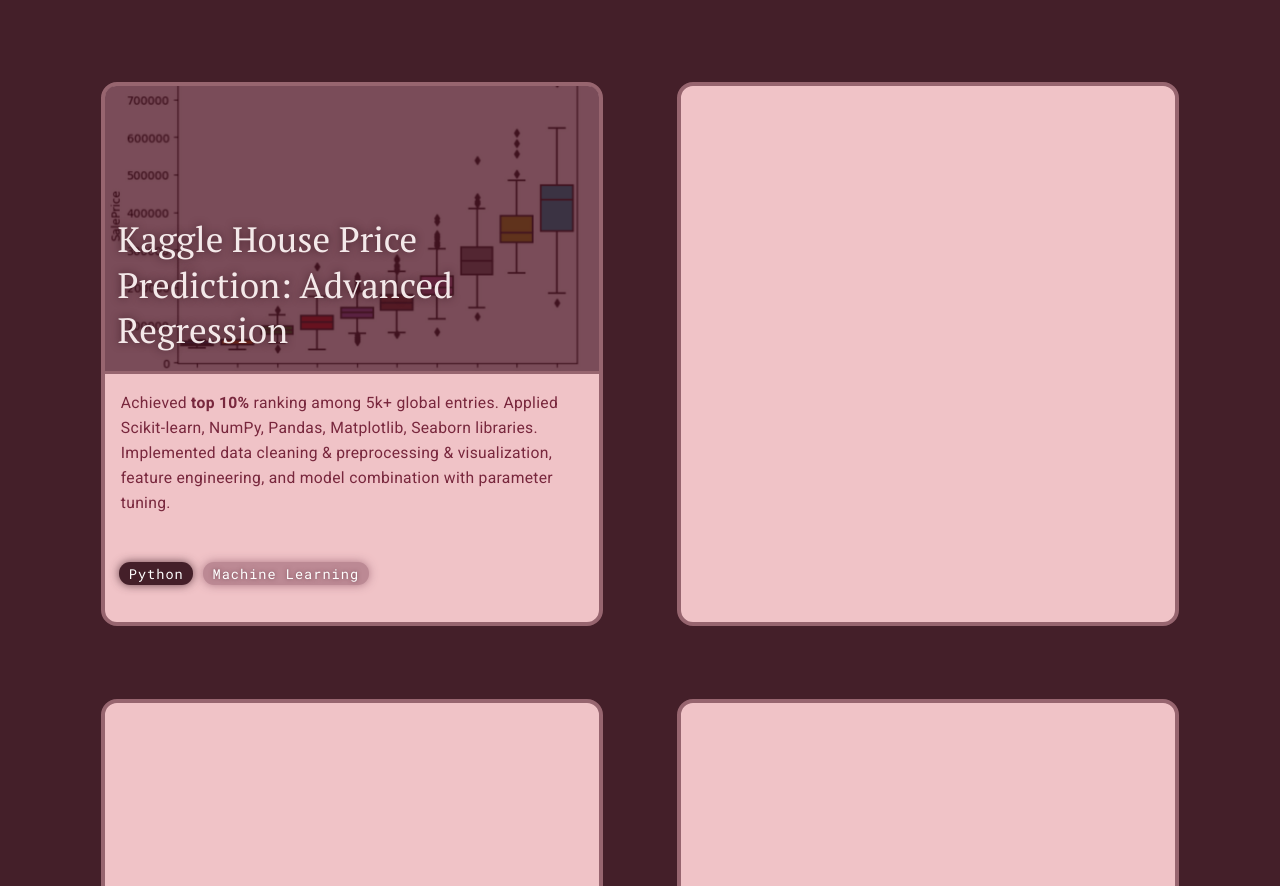
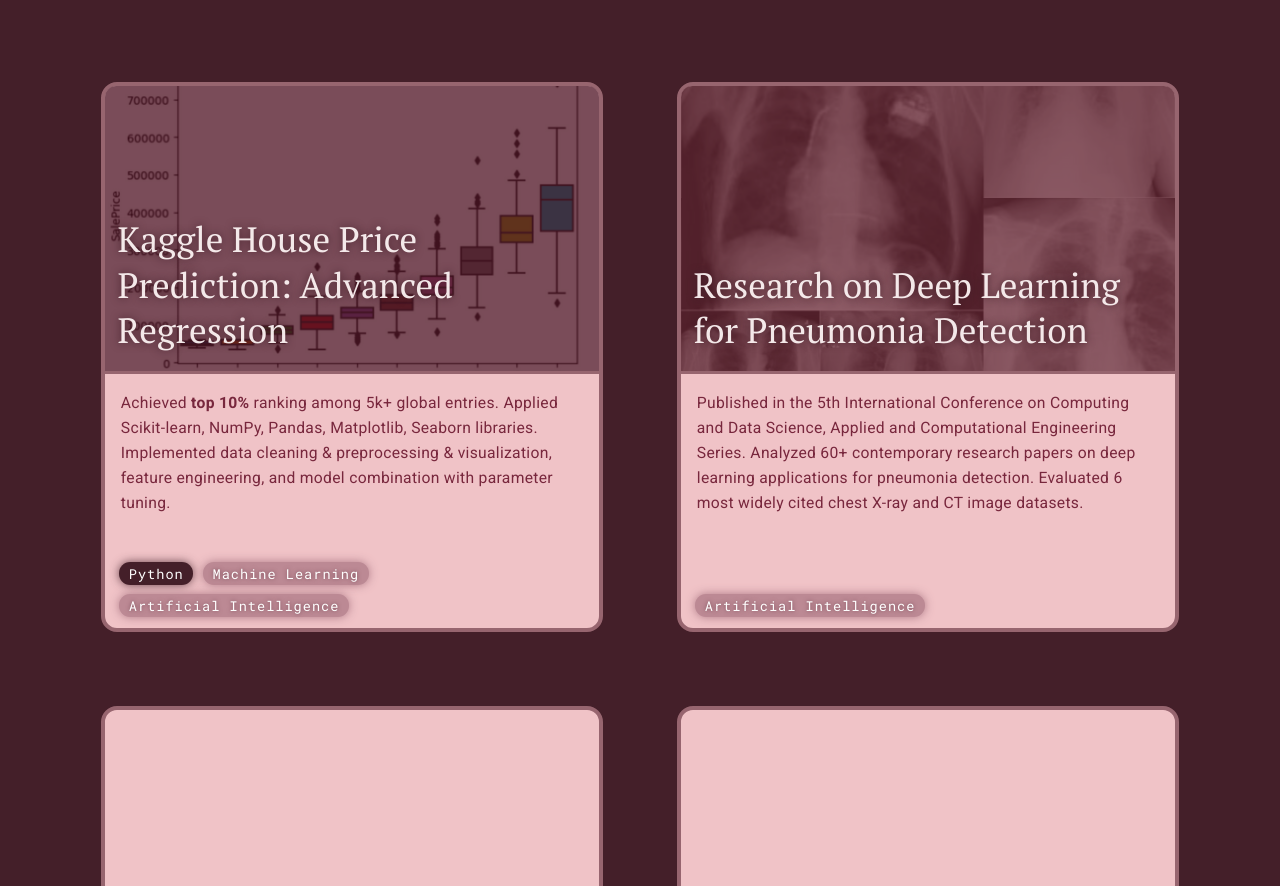
Before and after one commit to XinmeiXuSuzy/XinmeiXuSuzy.github.io, a plain HTML site: page index.html in a window 1280 px wide. Shown: the part 944-1830 px from the top of the page. Drawn offline with Linux system fonts and the light colour scheme; a web font is replaced by a local one.

Commit message:
pneumonia update

```diff
--- a/index.html
+++ b/index.html
@@ -39,7 +39,7 @@
                 <div class="project-container">
                     <div class="project-block">
                         <a href="https://www.kaggle.com/code/gohoho/suzy-kaggle-house-price-prediction?scriptVersionId=195658779" target="_blank">
-                            <div class="image-container">
+                            <div class="image-container" id="kaggle">
                                 <div class="project-title">
                                     <p>Kaggle House Price Prediction: Advanced Regression</p>
                                 </div>
@@ -51,9 +51,23 @@
                         <div class="skills">
                             <div class="language"><a>Python</a></div>
                             <div class="field"><a>Machine Learning</a></div>
+                            <div class="field"><a>Artificial Intelligence</a></div>
                         </div>
                     </div>
                     <div class="project-block">
+                        <a href="https://arxiv.org/abs/2408.13315" target="_blank">
+                            <div class="image-container" id="pneumonia">
+                                <div class="project-title">
+                                    <p>Research on Deep Learning for Pneumonia Detection</p>
+                                </div>
+                            </div>
+                        </a>
+                        <div class="project-note">
+                            <p>Published in the 5th International Conference on Computing and Data Science, Applied and Computational Engineering Series. Analyzed 60+ contemporary research papers on deep learning applications for pneumonia detection.  Evaluated 6 most widely cited chest X-ray and CT image datasets.</p>
+                        </div>
+                        <div class="skills">
+                            <div class="field"><a>Artificial Intelligence</a></div>
+                        </div>
                     </div>
                     <div class="project-block">
                     </div>
--- a/resources/css/style.css
+++ b/resources/css/style.css
@@ -138,13 +138,16 @@ nav a:hover {
     width: 100%;
     border-top-left-radius: 0.7rem;
     border-top-right-radius: 0.7rem;
-    background-image: url(../Images/kaggle-project.png);
     background-position: center;
     background-size: cover;
     display: flex;
     align-items: flex-end;
     border-bottom: solid 3px rgb(151, 101, 111);
     text-decoration: none;
+}
+
+#kaggle {
+    background-image: url(../Images/kaggle-project.png);
 }
 
 .image-container:hover {
@@ -192,15 +195,17 @@ nav a:hover {
     width: 100%;
     /*border: solid 1px black; */
     flex: 1;
-    padding: 0 0.6rem;
+    padding: 0 0.6rem 0.4rem;
     display: flex;
+    flex-wrap: wrap;
+    align-items: flex-end;
 }
 
 .language {
     height: 1.4rem;
     background-color:#441f29;
     padding: 0.2rem 0.6rem;
-    align-items: center;
+    align-items: flex-start;
     border-radius: 0.7rem;
     margin: 0.3rem;
     color: #ffffff;
@@ -211,9 +216,9 @@ nav a:hover {
     height: 1.4rem;
     background-color: #bc8994;
     padding: 0.2rem 0.6rem;
-    align-items: center;
+    align-items: flex-start;
     border-radius: 0.7rem;
-    margin: 0.3rem;
+    margin: 0.3rem 0.3rem;
     color: white;
     text-shadow: #764754 0 0 4px;
     box-shadow: #a16c7ad9 0 0 10px;
@@ -226,3 +231,7 @@ nav a:hover {
     font-size: 0.85rem;
     letter-spacing: 1px;
 }
+
+#pneumonia {
+    background-image: url(../Images/pneumonia-project.png);
+}
```
Also changed, not shown: resources/Images/pneumonia-project.png (added), 3 other files.
